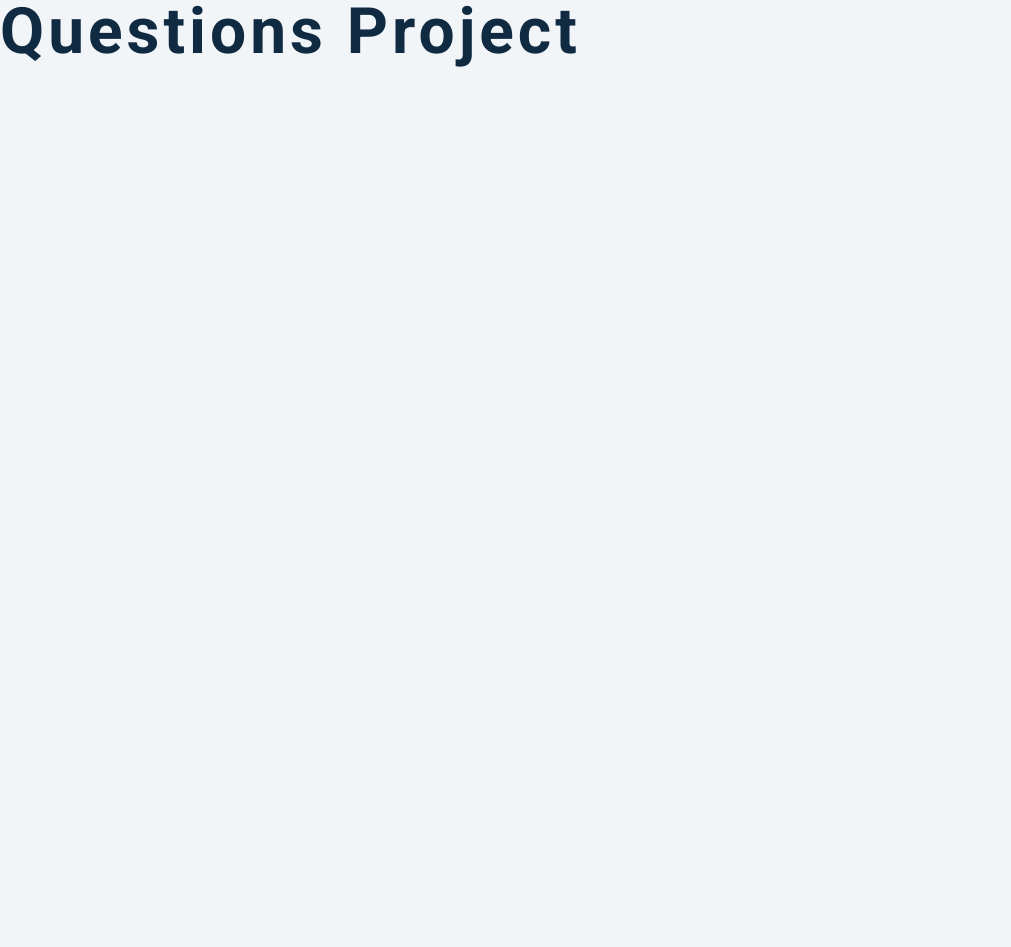
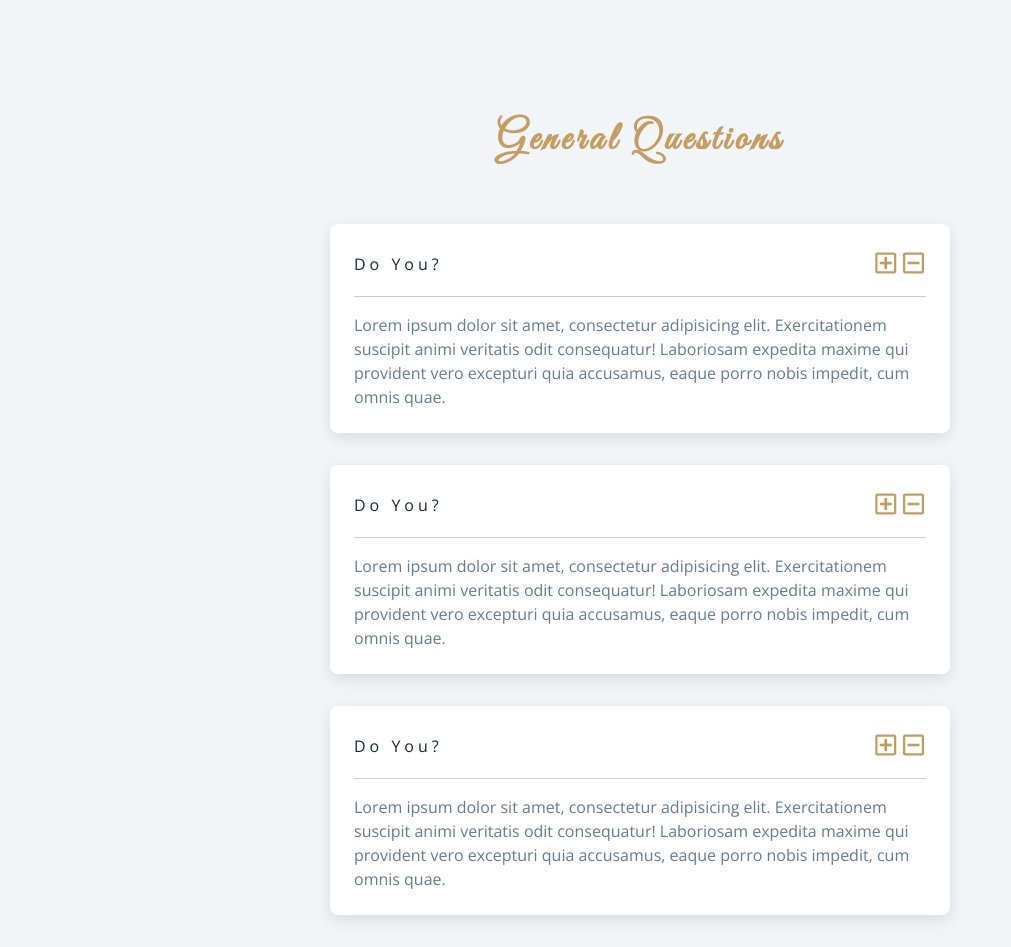
Before and after one commit to jonathanmunamire/Questions-Aswers, a website built with webpack: page src/index.html in a window 1280 px wide. Shown: the whole page, without its empty margins (0-1011 px from the left). Before the commit the page ends 800 px from the top, so only its background shows below. Built offline with nearby package versions, Linux system fonts and the light colour scheme.

Commit message:
Set Up Html File

```diff
--- a/src/index.html
+++ b/src/index.html
@@ -14,6 +14,75 @@
     />
   </head>
   <body>
-    <h1>questions project</h1>
+    <section class="questions">
+      <div class="title">
+        <h2>general questions</h2>
+      </div>
+      <div class="section-center">
+        <article class="question">
+          <div class="question-title">
+            <p>do you?</p>
+            <button type="button" class="question-btn">
+              <span class="plus-icon">
+                <i class="far fa-plus-square"></i>
+              </span>
+              <span class="minus-icon">
+                <i class="far fa-minus-square"></i>
+              </span>
+            </button>
+          </div>
+          <div class="question-text">
+            <p>
+              Lorem ipsum dolor sit amet, consectetur adipisicing elit.
+              Exercitationem suscipit animi veritatis odit consequatur!
+              Laboriosam expedita maxime qui provident vero excepturi quia
+              accusamus, eaque porro nobis impedit, cum omnis quae.
+            </p>
+          </div>
+        </article>
+        <article class="question">
+          <div class="question-title">
+            <p>do you?</p>
+            <button type="button" class="question-btn">
+              <span class="plus-icon">
+                <i class="far fa-plus-square"></i>
+              </span>
+              <span class="minus-icon">
+                <i class="far fa-minus-square"></i>
+              </span>
+            </button>
+          </div>
+          <div class="question-text">
+            <p>
+              Lorem ipsum dolor sit amet, consectetur adipisicing elit.
+              Exercitationem suscipit animi veritatis odit consequatur!
+              Laboriosam expedita maxime qui provident vero excepturi quia
+              accusamus, eaque porro nobis impedit, cum omnis quae.
+            </p>
+          </div>
+        </article>
+        <article class="question">
+          <div class="question-title">
+            <p>do you?</p>
+            <button type="button" class="question-btn">
+              <span class="plus-icon">
+                <i class="far fa-plus-square"></i>
+              </span>
+              <span class="minus-icon">
+                <i class="far fa-minus-square"></i>
+              </span>
+            </button>
+          </div>
+          <div class="question-text">
+            <p>
+              Lorem ipsum dolor sit amet, consectetur adipisicing elit.
+              Exercitationem suscipit animi veritatis odit consequatur!
+              Laboriosam expedita maxime qui provident vero excepturi quia
+              accusamus, eaque porro nobis impedit, cum omnis quae.
+            </p>
+          </div>
+        </article>
+      </div>
+    </section>
   </body>
 </html>
```
